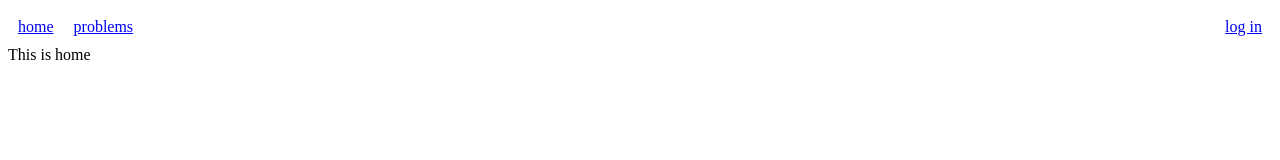
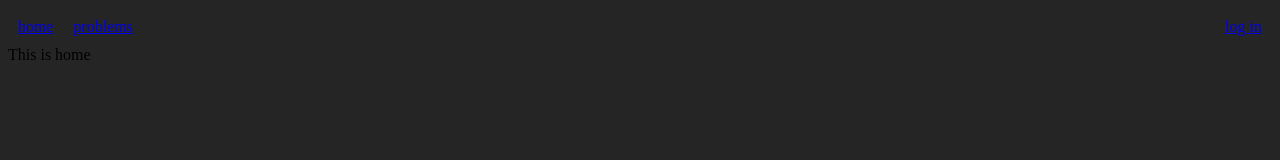
Before and after one commit to the-pink-fairy-armadillos/FlashCards, a React app: page / in a window 1280 px wide. Built offline with nearby package versions, Linux system fonts and the light colour scheme; no server answers.

```diff
--- a/src/client/Components/Navbar/Navbar.js
+++ b/src/client/Components/Navbar/Navbar.js
@@ -44,7 +44,7 @@
         <div className={styles.row}>
           <div className={styles.margin}>
             {email ? (
-              <a href="http://localhost:8080/auth/logout">logout {email}</a>
+              <a href='http://localhost:8080/auth/logout'>logout {email}</a>
             ) : (
               <a href={`http://localhost:8080/auth/google`}>log in</a>
             )}
--- a/src/client/Components/Navbar/navbar.module.css
+++ b/src/client/Components/Navbar/navbar.module.css
@@ -1,3 +1,7 @@
+body {
+  background: #252525;
+}
+
 .row {
   display: flex;
   flex-direction: row;
@@ -5,5 +9,5 @@
 }
 
 .margin {
-  padding:10px;
+  padding: 10px;
 }
```
